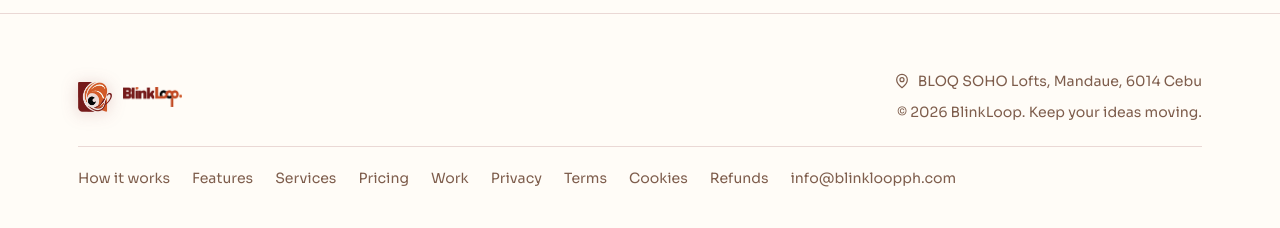
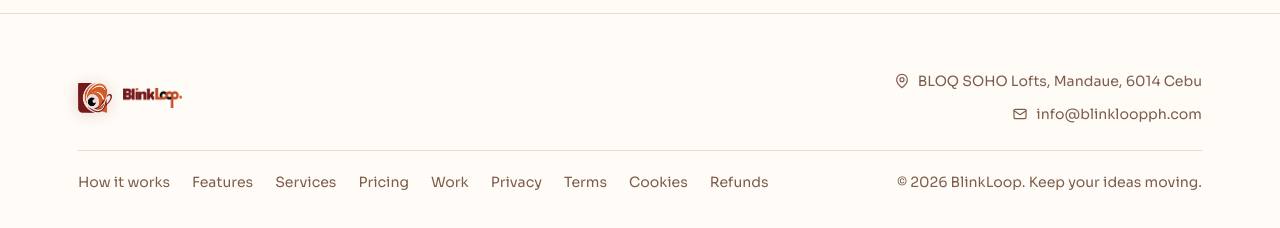
Before and after one commit to KingHiro21/BlinkLoop, a website: page hosting.html in a window 1280 px wide. Shown: the part 7604-7832 px from the top of the page. Drawn offline with Linux system fonts and the light colour scheme.

Commit message:
Footer: contact block with address and email, bottom bar with links and copyright
Conventional two-band footer. Top: logo on the left, contact on the
right (office address, then email, both with icons and a shared right
edge). Bottom, under a divider: site and policy links on the left,
copyright on the right. Phones stack everything left-aligned.

Co-Authored-By: Claude Fable 5.1 <noreply@anthropic.com>

```diff
--- a/hosting.html
+++ b/hosting.html
@@ -570,9 +570,13 @@ section{padding:120px 0;position:relative}
 
 /* ---------- footer ---------- */
 footer{border-top:1px solid var(--line);padding:56px 0 42px;color:var(--muted);font-size:.88rem}
-.foot{display:grid;grid-template-columns:auto 1fr;grid-template-areas:"brand right" "links links";gap:22px 32px;align-items:center}
-.foot .brand{font-size:.95rem;grid-area:brand}
-.foot-links{grid-area:links;display:flex;flex-wrap:wrap;gap:10px 22px;padding-top:20px;border-top:1px solid var(--line)}
+.foot{display:grid;gap:24px}
+.foot-top{display:flex;justify-content:space-between;align-items:center;gap:24px;flex-wrap:wrap}
+.foot .brand{font-size:.95rem}
+.foot-contact{display:grid;gap:10px;justify-items:end;text-align:right}
+.foot-bottom{display:flex;justify-content:space-between;align-items:center;gap:14px 28px;flex-wrap:wrap;padding-top:20px;border-top:1px solid var(--line)}
+.foot-links{display:flex;flex-wrap:wrap;gap:10px 22px}
+.foot-copy{white-space:nowrap}
 .foot-links a:hover{color:var(--ink)}
 
 /* ---------- responsive ---------- */
@@ -714,7 +718,6 @@ body.has-glow .glow{opacity:1}
 [data-theme="dark"] .theme-toggle .ic-moon{display:none}
 
 /* ---------- footer address ---------- */
-.foot-right{grid-area:right;display:grid;gap:8px;justify-items:end;text-align:right}
 .addr{display:inline-flex;align-items:center;gap:8px;color:var(--muted);transition:color .25s}
 .addr:hover{color:var(--rust)}
 .addr svg{width:16px;height:16px;flex:none}
@@ -893,11 +896,13 @@ body{overflow-x:clip}
   .page-top{padding-top:116px} /* header is ~110px tall here; keep the first heading close to it */
 }
 @media (max-width:640px){
-  .foot{grid-template-columns:1fr;grid-template-areas:"brand" "links" "right";gap:18px}
-  .foot-right{justify-items:start;text-align:left}
+  .foot{gap:20px}
+  .foot-top{flex-direction:column;align-items:flex-start;gap:16px}
+  .foot-contact{justify-items:start;text-align:left}
+  .foot-bottom{flex-direction:column;align-items:flex-start;gap:16px}
   .foot-links{display:grid;grid-template-columns:1fr 1fr;gap:12px 20px;width:100%}
   .foot-links a{white-space:nowrap}
-  .foot-links a[href^="mailto:"]{grid-column:1 / -1}
+  .foot-copy{white-space:normal}
 }
 </style>
 </head>
@@ -1308,11 +1313,24 @@ body{overflow-x:clip}
 
 <footer>
   <div class="wrap foot">
+    <div class="foot-top">
       <a href="#top" class="brand">
         <img class="brand-icon" src="/assets/blinkloop-icon.png" alt="" width="26" height="23" />
         <img class="brand-word brand-word-sm bw-light" src="/assets/blinkloop-wordmark-transparent.png" alt="BlinkLoop" width="481" height="163" loading="lazy" />
         <img class="brand-word brand-word-sm bw-dark" src="/assets/blinkloop-wordmark-dark.png" alt="BlinkLoop" width="481" height="163" loading="lazy" />
       </a>
+      <div class="foot-contact">
+        <a class="addr" href="https://www.google.com/maps/search/?api=1&query=BLOQ+SOHO+Lofts,+Mandaue,+Cebu" target="_blank" rel="noopener">
+            <svg viewBox="0 0 24 24" fill="none" stroke="currentColor" stroke-width="1.8" stroke-linecap="round" stroke-linejoin="round" aria-hidden="true"><path d="M20 10c0 6-8 12-8 12s-8-6-8-12a8 8 0 0 1 16 0z"/><circle cx="12" cy="10" r="3"/></svg>
+            BLOQ SOHO Lofts, Mandaue, 6014 Cebu
+          </a>
+        <a class="addr" href="mailto:info@blinkloopph.com">
+          <svg viewBox="0 0 24 24" fill="none" stroke="currentColor" stroke-width="1.8" stroke-linecap="round" stroke-linejoin="round" aria-hidden="true"><rect x="3" y="5" width="18" height="14" rx="2"/><path d="m3 7 9 6 9-6"/></svg>
+          info@blinkloopph.com
+        </a>
+      </div>
+    </div>
+    <div class="foot-bottom">
       <nav class="foot-links" aria-label="Footer">
         <a href="/#how">How it works</a>
         <a href="/#features">Features</a>
@@ -1324,14 +1342,9 @@ body{overflow-x:clip}
         <a href="/cookies">Cookies</a>
         <a href="/refunds">Refunds</a>
         <a href="/cookies#4-managing-cookies" data-consent-settings hidden>Cookie settings</a>
-      <a href="mailto:info@blinkloopph.com">info@blinkloopph.com</a>
+
       </nav>
-    <div class="foot-right">
-      <a class="addr" href="https://www.google.com/maps/search/?api=1&query=BLOQ+SOHO+Lofts,+Mandaue,+Cebu" target="_blank" rel="noopener">
-        <svg viewBox="0 0 24 24" fill="none" stroke="currentColor" stroke-width="1.8" stroke-linecap="round" stroke-linejoin="round" aria-hidden="true"><path d="M20 10c0 6-8 12-8 12s-8-6-8-12a8 8 0 0 1 16 0z"/><circle cx="12" cy="10" r="3"/></svg>
-        BLOQ SOHO Lofts, Mandaue, 6014 Cebu
-      </a>
-      <div>© <span id="yr"></span> BlinkLoop. Keep your ideas moving.</div>
+      <div class="foot-copy">© <span id="yr"></span> BlinkLoop. Keep your ideas moving.</div>
     </div>
   </div>
 </footer>
```
Also changed, not shown: index.html (+27 -14 lines), work.html (+27 -14 lines). Lines whose indentation alone changed are shown as unchanged.
